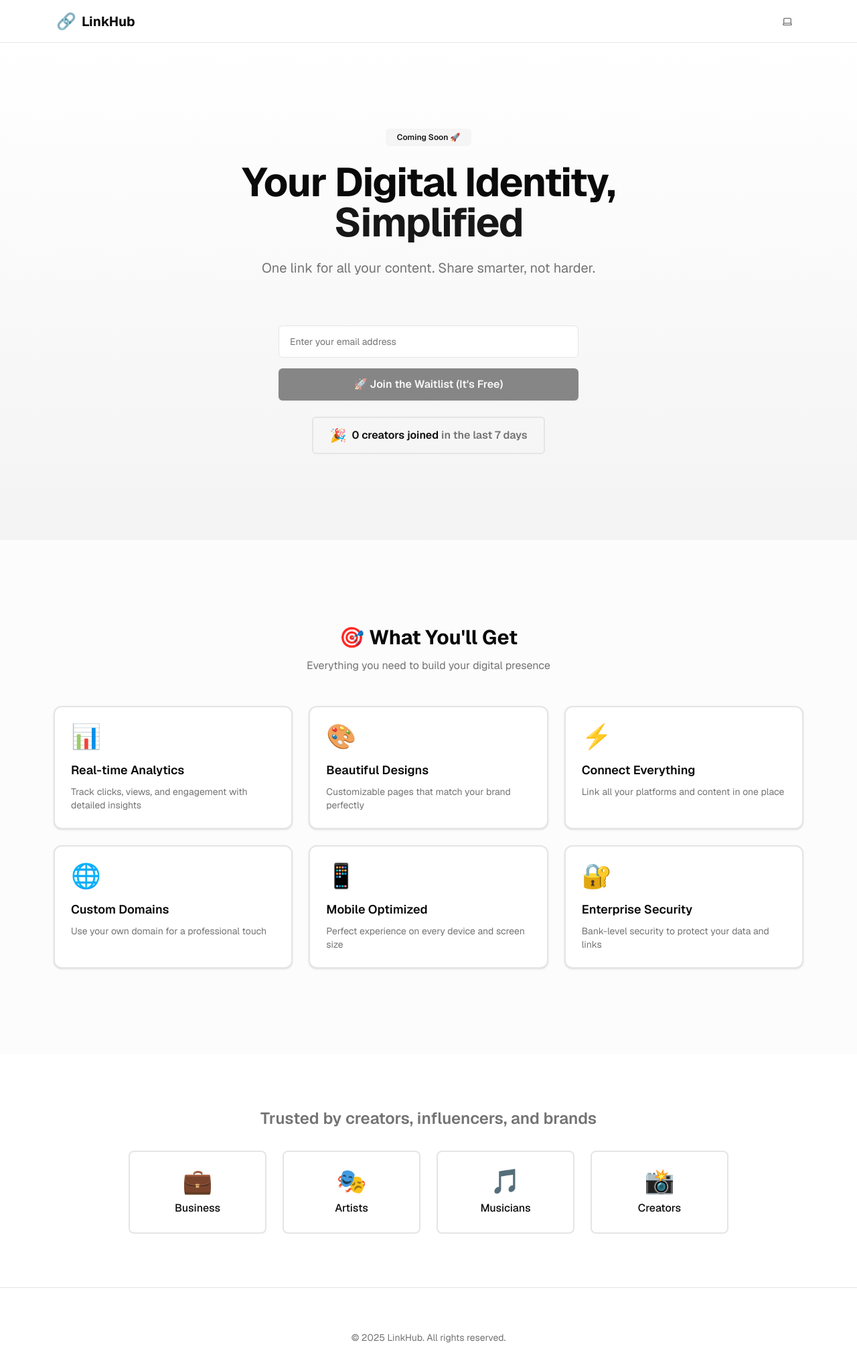
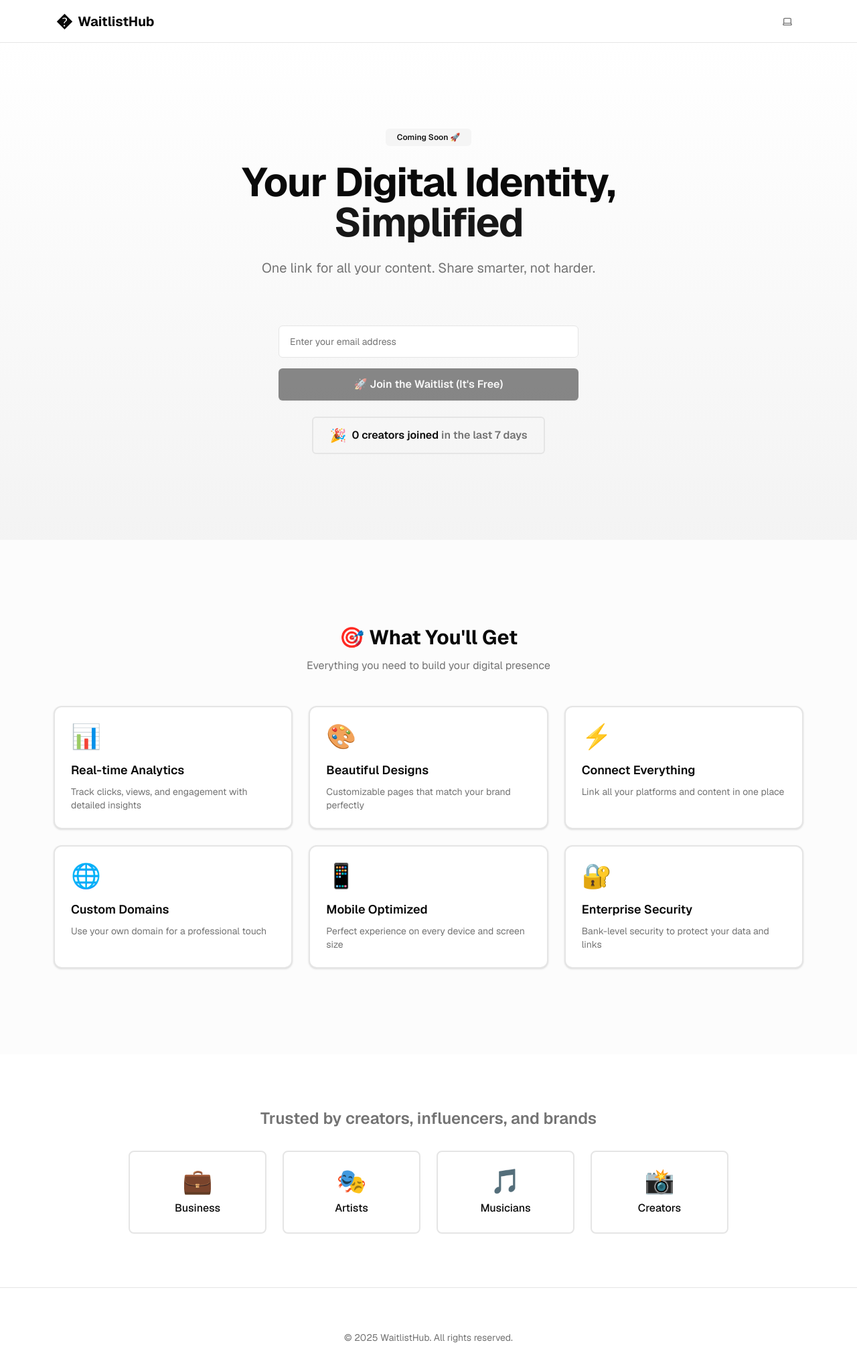
Before and after one commit to VishalGNV/cautious-telegram, a Next.js app: page / in a window 1280 px wide. Shown: the top 2044 px of the page at 67% size. Built offline with nearby package versions, Linux system fonts and the light colour scheme; no server answers; the database is empty.

Commit message:
rebrand: update project name from generic starter to WaitlistHub

```diff
--- a/app/layout.tsx
+++ b/app/layout.tsx
@@ -9,8 +9,8 @@ const defaultUrl = process.env.VERCEL_URL
 
 export const metadata: Metadata = {
   metadataBase: new URL(defaultUrl),
-  title: "Next.js and Supabase Starter Kit",
-  description: "The fastest way to build apps with Next.js and Supabase",
+  title: "WaitlistHub - Modern Waitlist Management Platform",
+  description: "Build anticipation and grow your audience with a beautifully designed waitlist platform",
 };
 
 const geistSans = Geist({
--- a/app/page.tsx
+++ b/app/page.tsx
@@ -12,8 +12,8 @@ export default function Home() {
         <nav className="w-full flex justify-center border-b border-b-foreground/10 h-16">
           <div className="w-full max-w-6xl flex justify-between items-center p-3 px-5">
             <div className="flex gap-2 items-center font-bold text-xl">
-              <span className="text-2xl">🔗</span>
-              <span>LinkHub</span>
+              <span className="text-2xl">�</span>
+              <span>WaitlistHub</span>
             </div>
             <ThemeSwitcher />
           </div>
@@ -74,7 +74,7 @@ export default function Home() {
 
         {/* Footer */}
         <footer className="w-full flex items-center justify-center border-t mx-auto text-center text-sm gap-8 py-16 text-muted-foreground">
-          <p>© 2025 LinkHub. All rights reserved.</p>
+          <p>© 2025 WaitlistHub. All rights reserved.</p>
         </footer>
       </div>
     </main>
--- a/package.json
+++ b/package.json
@@ -1,4 +1,7 @@
 {
+  "name": "waitlist-hub",
+  "version": "1.0.0",
+  "description": "A modern waitlist management platform built with Next.js and Supabase",
   "private": true,
   "scripts": {
     "dev": "next dev --turbopack",
```
